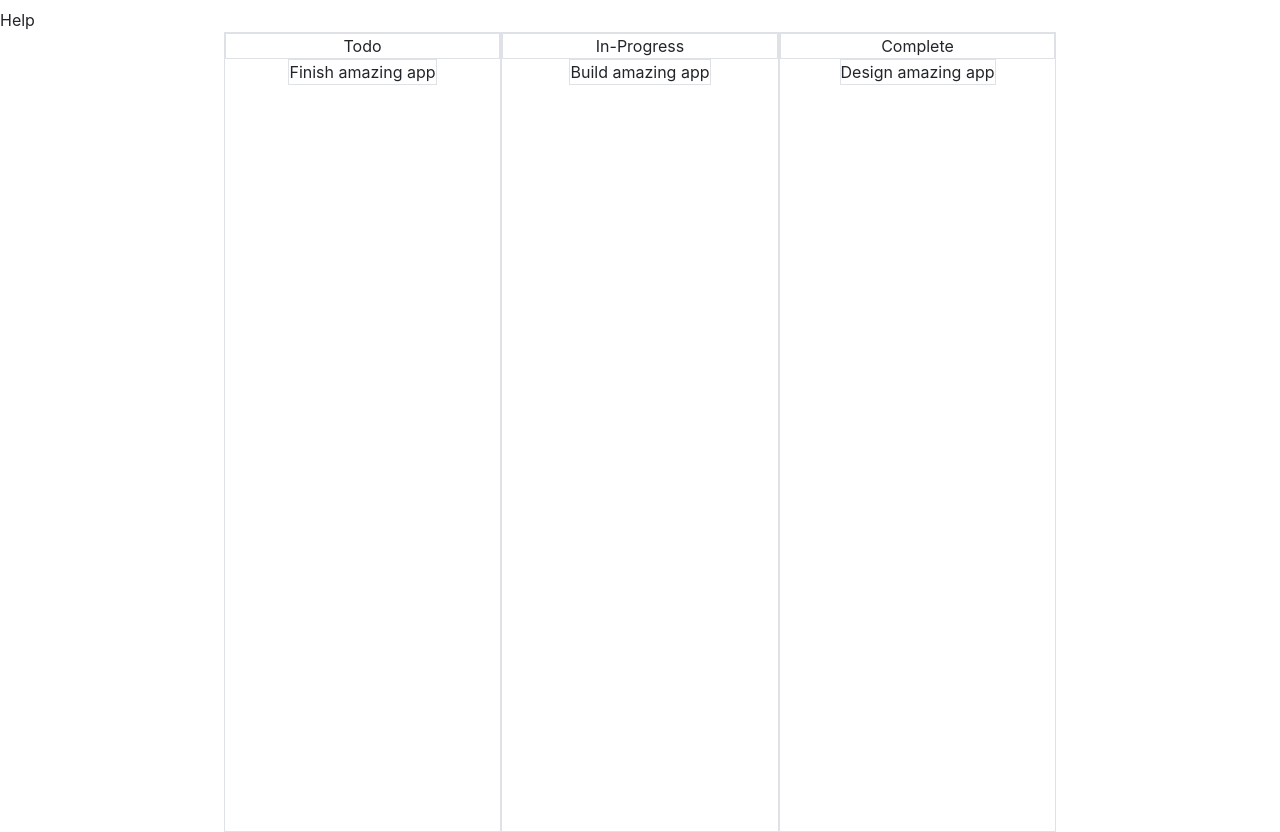
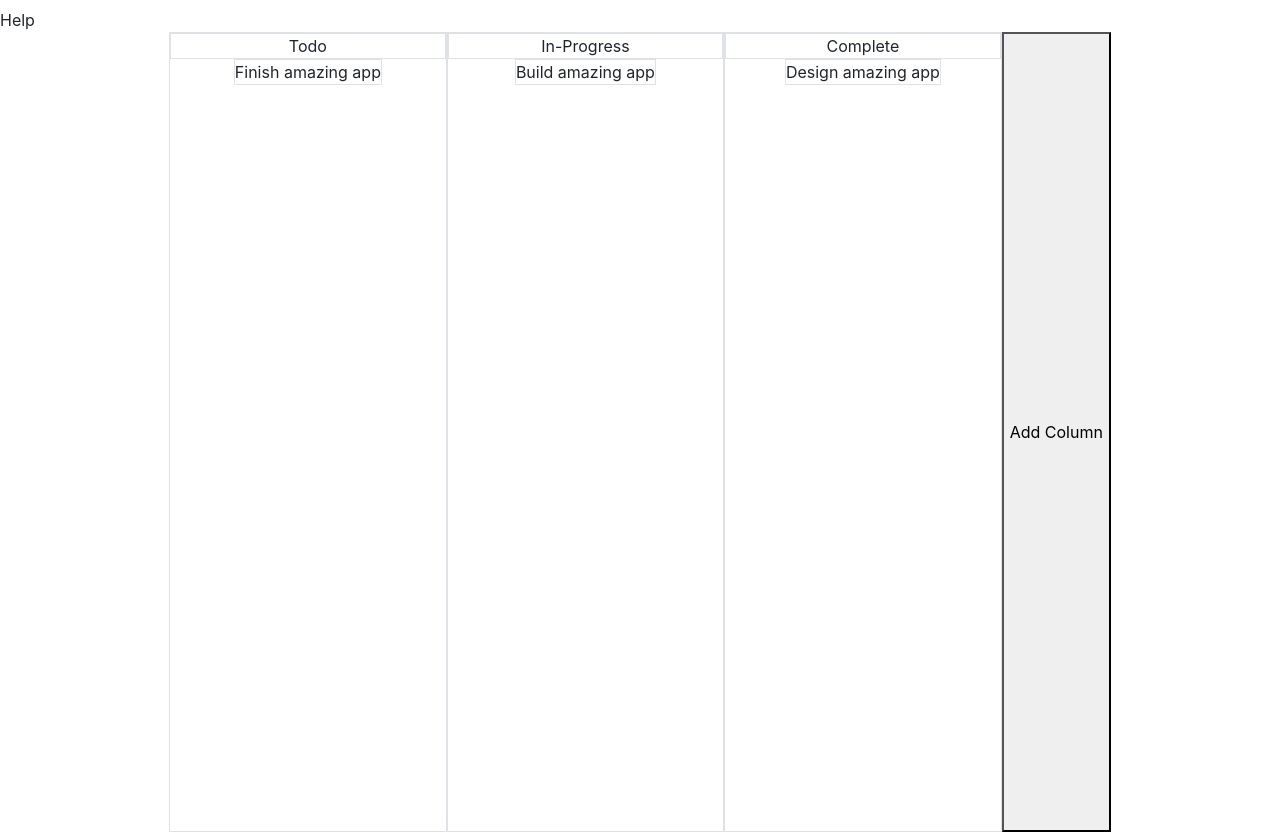
Before and after one commit to kusholhuq/js-olympics-team-overeact, a React (Create React App) app in the folder js-hackathon-olympics/: page / in a window 1280 px wide. Built offline with nearby package versions, Linux system fonts and the light colour scheme.

Commit message:
addColumn functional

```diff
--- a/js-hackathon-olympics/src/components/ColumnContainer.jsx
+++ b/js-hackathon-olympics/src/components/ColumnContainer.jsx
@@ -9,18 +9,34 @@ export default class ColumnContainer extends React.Component {
       columns: [
         {
         name: 'Todo',
-        content: [{task: 'Finish amazing app', taskId: 1}]
+        content: [{task: 'Finish amazing app', taskId: 1}],
+        columnId: 1
         },
         {
           name: 'In-Progress',
-          content: [{ task: 'Build amazing app', taskId: 2 }]
+          content: [{ task: 'Build amazing app', taskId: 2 }],
+          columnId: 2
         },
         {
           name: "Complete",
-          content: [{ task: 'Design amazing app', taskId: 3 }]
+          content: [{ task: 'Design amazing app', taskId: 3 }],
+          columnId: 3
         }
       ]
     }
+    this.addColumn = this.addColumn.bind(this)
+  }
+
+  addColumn(event){
+    event.preventDefault();
+    const newColumn = this.state.columns.slice()
+          newColumn.push({
+          name: "New Column",
+          content: [],
+          columnId: this.state.columnCount + 1
+        })
+        console.log(newColumn)
+    this.setState(state=>({columns: newColumn}))
   }
 
   render(){
@@ -39,6 +55,7 @@ export default class ColumnContainer extends React.Component {
             )
           })
         }
+        <button onClick={this.addColumn}>Add Column</button>
         </div>
       </div>
     )
```
